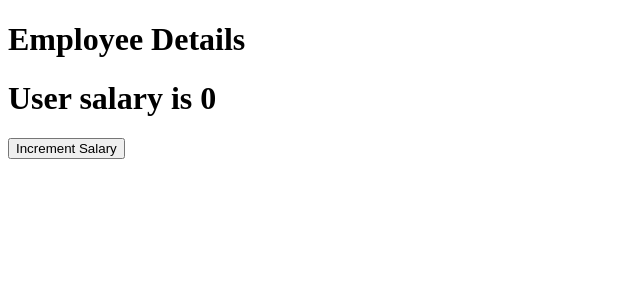
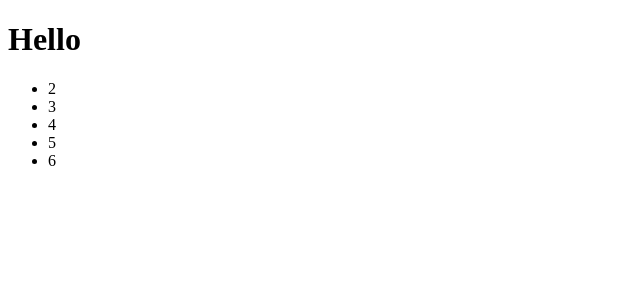
Before and after one commit to ddw1234/ReactTutorial, a React (Create React App) app in the folder reacttutorial/: page / in a window 1280 px wide. Shown: the top 300 px of the page, without its empty margins (0-640 px from the left). Built offline with nearby package versions, Linux system fonts and the light colour scheme.

Commit message:
Part 28 map and list

```diff
--- a/reacttutorial/src/index.js
+++ b/reacttutorial/src/index.js
@@ -1,20 +1,26 @@
 import React from 'react';
 import ReactDOM from 'react-dom';
-import useCustomHook from './custom';
 
-function Employee(){
-  const data=useCustomHook();
+function Reactact(){
 
-  return(
-    <>
-    <h1>Employee Details</h1>
-    <h1>User salary is {data.salary}</h1>
-    <button onClick={data.incrementsalary}>Increment Salary</button>
-    </>
-  )
+  const arr=[1,2,3,4,5];
+  const newarr=arr.map((val,index)=>{
+    // return val;
+    // map() function is used to iterate through array and list
+    return <li key={index}>{val+1}</li>;
+  });
+
+  console.log(arr);
+ return(
+   <>
+   <h1>Hello</h1>
+   <ul>{newarr}</ul>
+   </>
+ )
 
 }
-ReactDOM.render(<Employee/>,document.getElementById("root"));
+
+ReactDOM.render(<Reactact/>,document.getElementById("root"));
 // If you want your app to work offline and load faster, you can change
 // unregister() to register() below. Note this comes with some pitfalls.
 // Learn more about service workers: https://bit.ly/CRA-PWA
```
